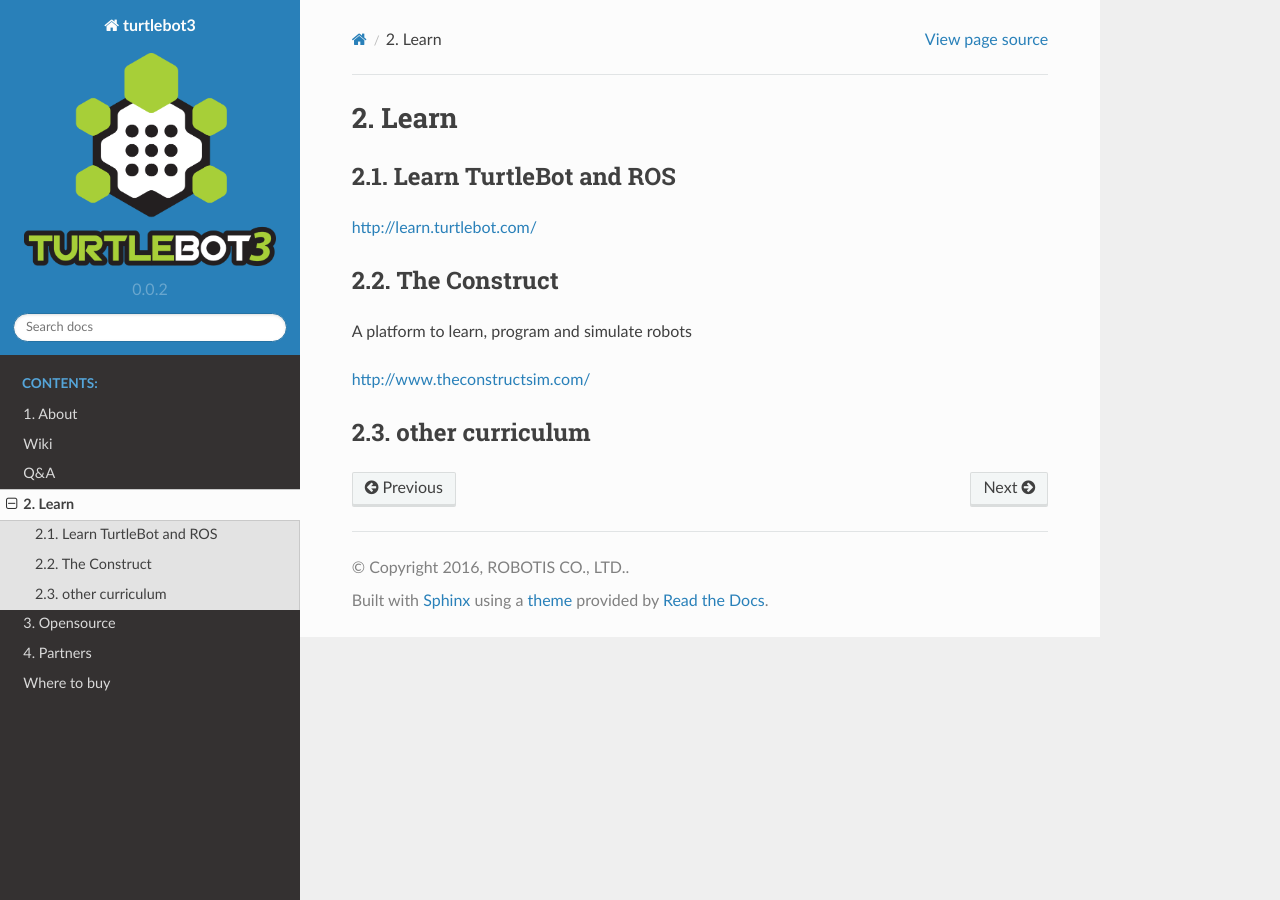
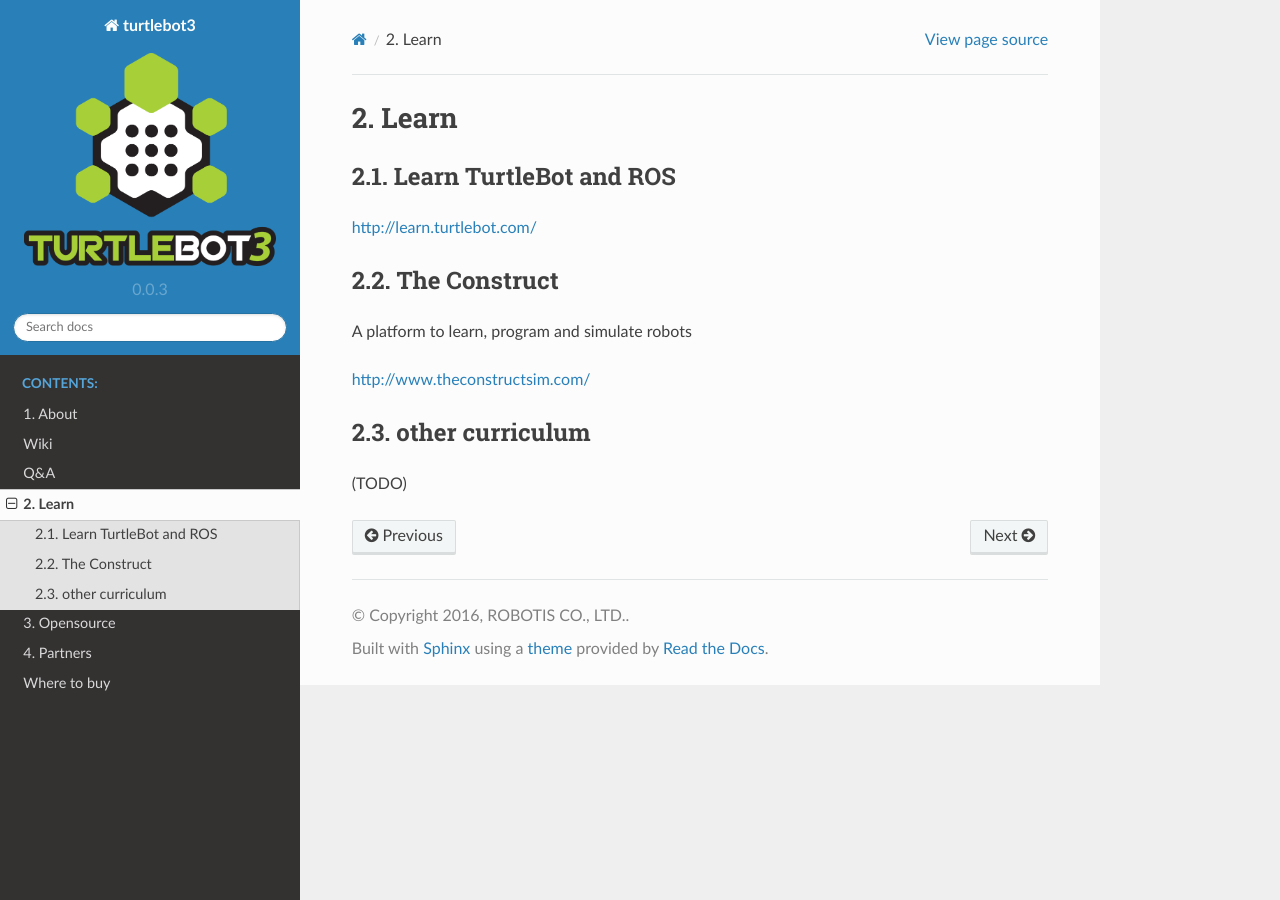
Before and after one commit to shivharis/turtlebot3_wiki, a Sphinx documentation site: the page built from docs/source/learn/index.rst, in a window 1280 px wide. Built offline with Sphinx 7.4.7 and the Read the Docs theme 2.0.0, drawn with Linux system fonts in a browser that asks for light colours; pages that are not in the unit, such as notebooks, are missing from menus.

Commit message:
modified the numbers

```diff
--- a/docs/source/conf.py
+++ b/docs/source/conf.py
@@ -54,9 +54,9 @@
 # built documents.
 #
 # The short X.Y version.
-version = u'0.0.2'
+version = u'0.0.3'
 # The full version, including alpha/beta/rc tags.
-release = u'0.0.2'
+release = u'0.0.3'
 
 # The language for content autogenerated by Sphinx. Refer to documentation
 # for a list of supported languages.
--- a/docs/source/learn/index.rst
+++ b/docs/source/learn/index.rst
@@ -19,8 +19,10 @@
 other curriculum
 ----------------
 
+(TODO)
+
 .. toctree::
    :numbered:
    :maxdepth: 1
 
-   list
+   learn
```
